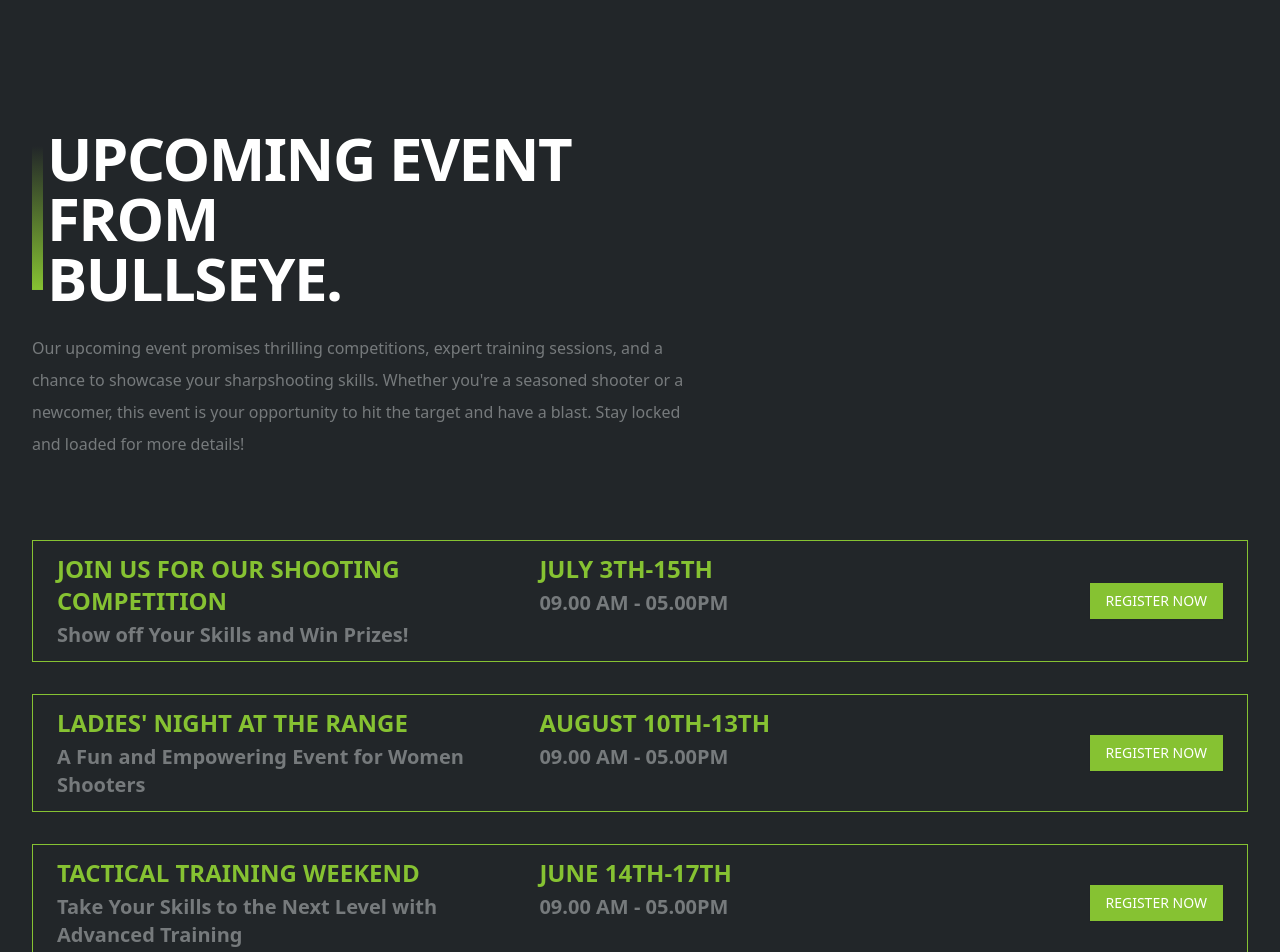
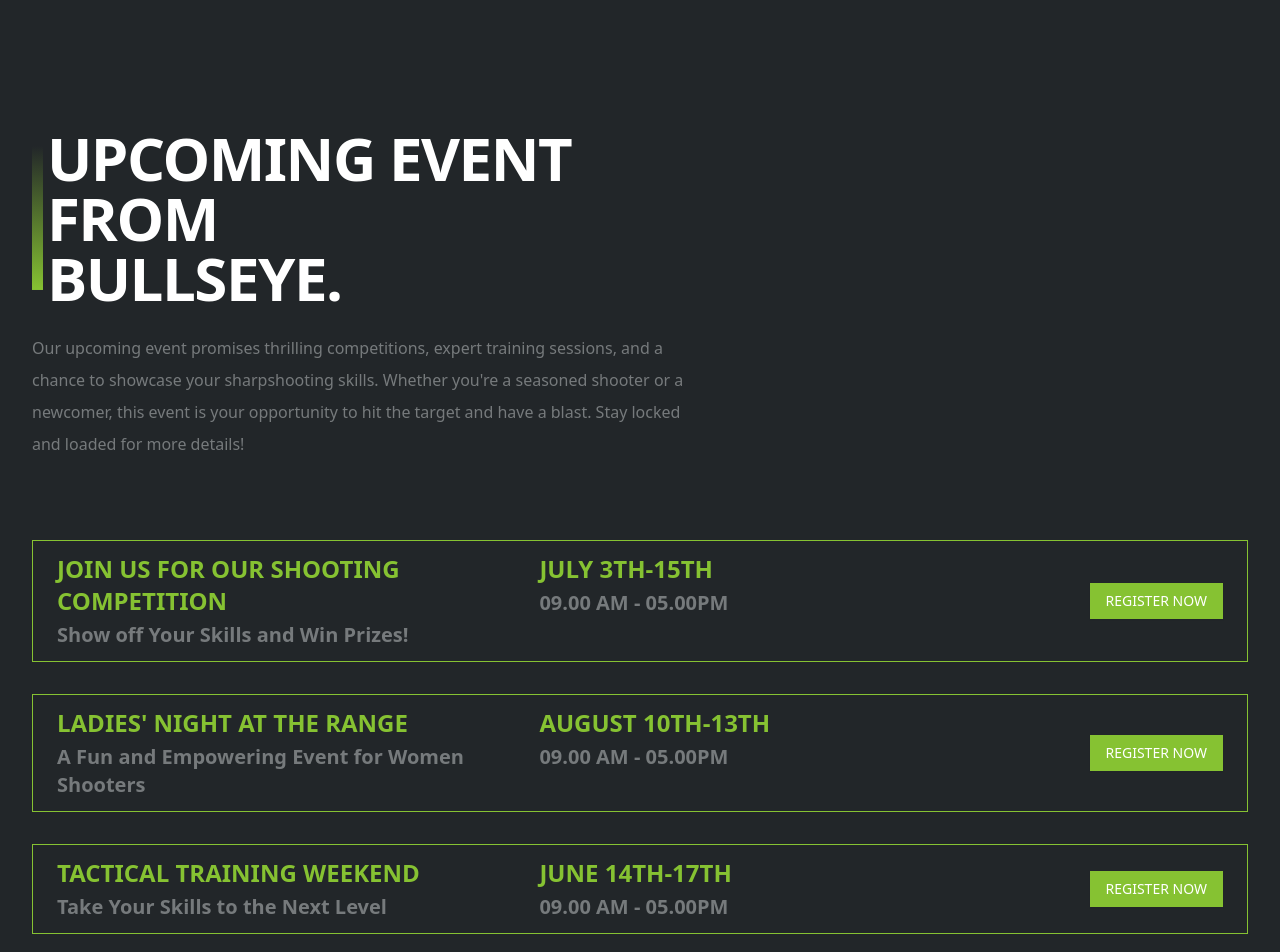
Before and after one commit to emailjohnthomascaballero/bullseye-capstone, a Next.js app: page /home/upcomingevent in a window 1280 px wide. Shown: the top 952 px of the page. Built offline with nearby package versions, Linux system fonts and the light colour scheme.

Commit message:
feat(upcomingevent): Update content in section

```diff
--- a/src/pages/home/upcomingevent.js
+++ b/src/pages/home/upcomingevent.js
@@ -32,7 +32,7 @@
   },
   {
     title: "TACTICAL TRAINING WEEKEND",
-    description: "Take Your Skills to the Next Level with Advanced Training",
+    description: "Take Your Skills to the Next Level",
     date: "JUNE 14TH-17TH",
     time: "09.00 AM - 05.00PM",
     buttonLink: "#",
```
